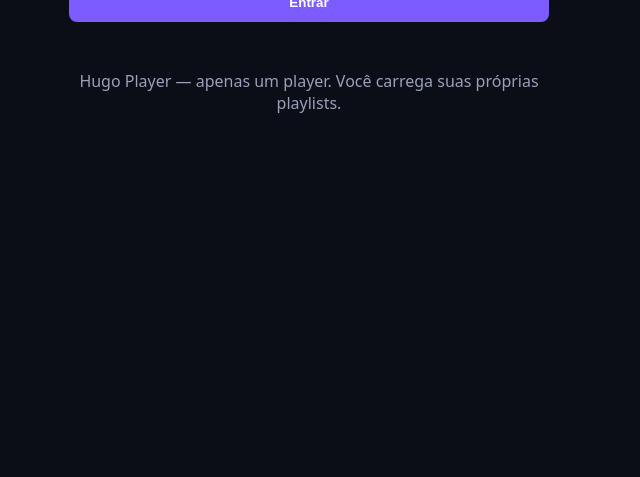
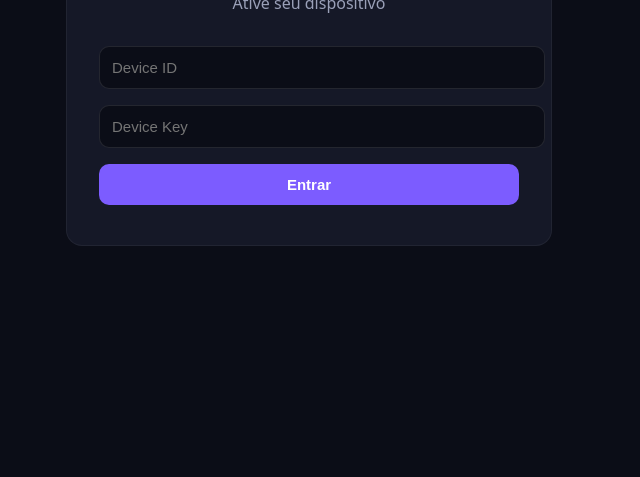
Before and after one commit to StartStatic1/hugo-player, a plain HTML site: page apps/web/index.html in a window 1280 px wide. Shown: the part 323-800 px from the top of the page, without its empty margins (331-971 px from the left). Drawn offline with Linux system fonts and the light colour scheme.

Commit message:
Expand Hugo Player: improved README, backend skeleton and web portal

```diff
--- a/apps/web/index.html
+++ b/apps/web/index.html
@@ -1,21 +1,24 @@
 <!DOCTYPE html>
 <html lang="pt-BR">
 <head>
-  <meta charset="UTF-8">
-  <title>Hugo Player</title>
-  <style>
-    body { font-family: system-ui; background: #0b0d17; color: #fff; max-width: 480px; margin: 40px auto; padding: 20px; }
-    h1 { text-align: center; }
-    input, button { width: 100%; padding: 12px; margin: 8px 0; border-radius: 8px; border: 1px solid #333; background: #151827; color: #fff; }
-    button { background: #7c5cff; border: none; font-weight: bold; }
-  </style>
+<meta charset="UTF-8">
+<meta name="viewport" content="width=device-width, initial-scale=1">
+<title>Hugo Player</title>
+<style>
+body{margin:0;font-family:system-ui;background:#0b0d17;color:#e6e8f2;display:flex;min-height:100vh;align-items:center;justify-content:center}
+.card{background:#151827;padding:32px;border-radius:16px;width:100%;max-width:420px;border:1px solid #ffffff0d}
+h1{margin:0 0 8px;text-align:center}p{color:#9aa0b8;text-align:center;margin:0 0 24px}
+input,button{width:100%;padding:12px;margin:8px 0;border-radius:10px;border:1px solid #ffffff1a;background:#0b0d17;color:#fff;font-size:15px}
+button{background:#7c5cff;border:none;font-weight:600;cursor:pointer}
+</style>
 </head>
 <body>
+<div class="card">
   <h1>Hugo Player</h1>
-  <p>Informe o Device ID e Device Key do aplicativo.</p>
-  <input id="deviceId" placeholder="Device ID" />
-  <input id="deviceKey" placeholder="Device Key" />
+  <p>Ative seu dispositivo</p>
+  <input id="deviceId" placeholder="Device ID" class="mono">
+  <input id="deviceKey" placeholder="Device Key">
   <button>Entrar</button>
-  <p style="text-align:center;margin-top:40px;color:#9aa0b8;">Hugo Player — apenas um player. Você carrega suas próprias playlists.</p>
+</div>
 </body>
 </html>
```
Also changed, not shown: apps/backend/package.json (added, +12 -0 lines), apps/backend/server.js (added, +21 -0 lines), README.md.
